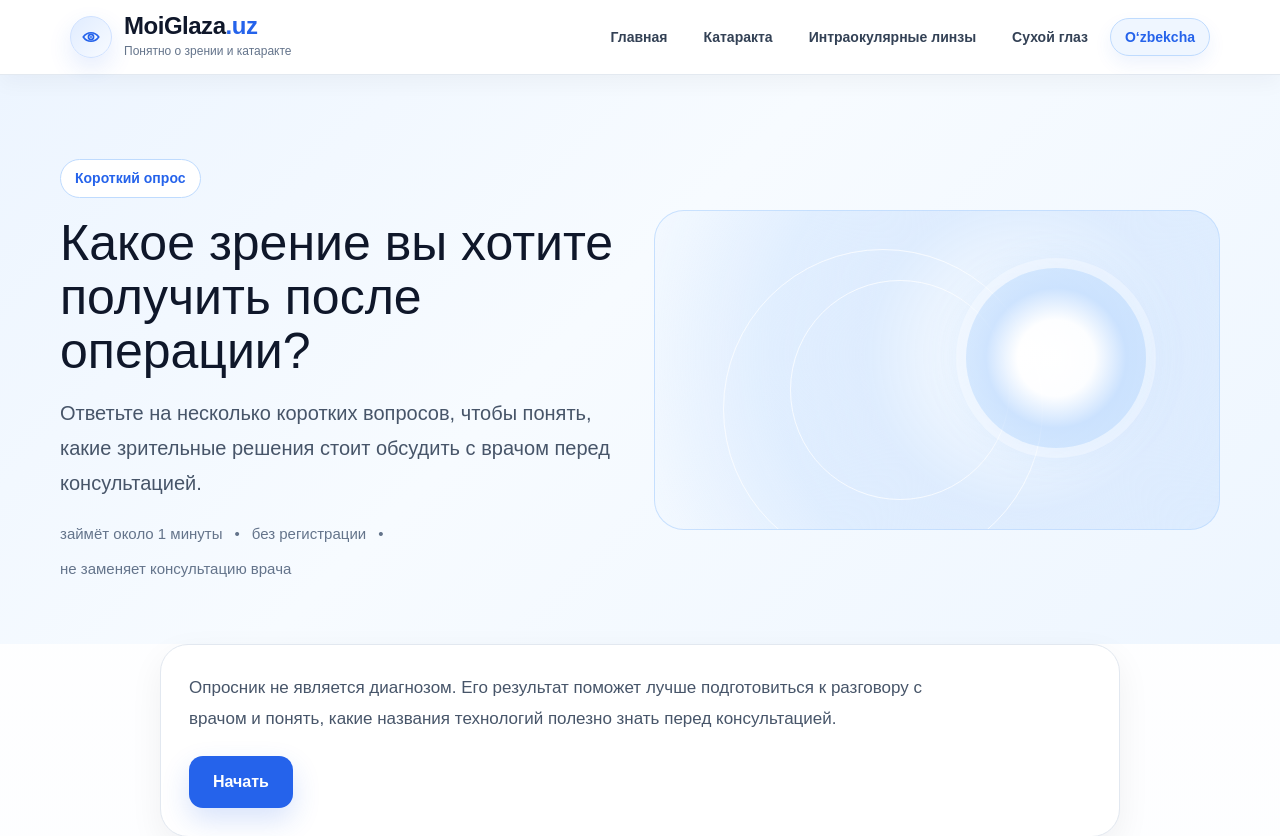
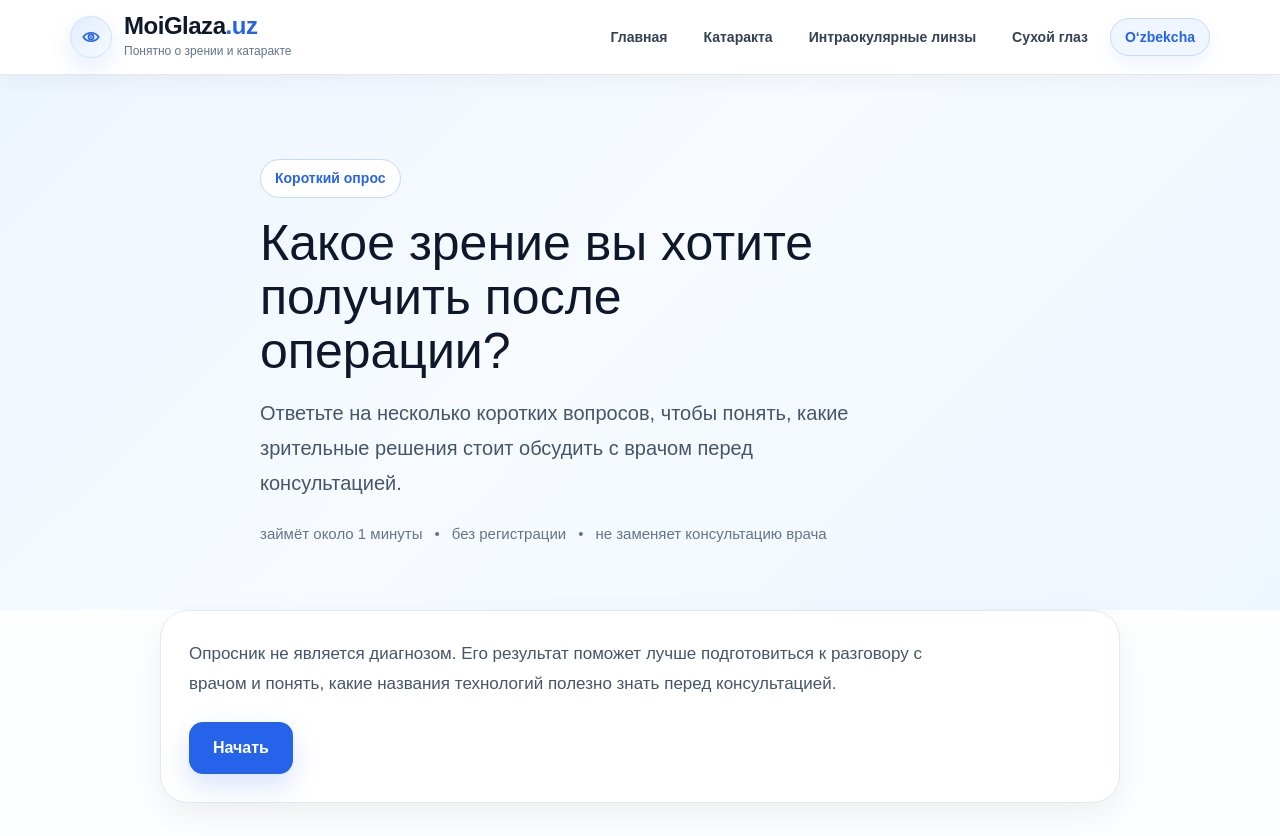
Before and after one commit to Amidro/moiglaza, a Next.js app: page /ru/start in a window 1280 px wide. Shown: the top 836 px of the page. Built offline with nearby package versions, Linux system fonts and the light colour scheme.

Commit message:
Update page.tsx

```diff
--- a/app/ru/start/page.tsx
+++ b/app/ru/start/page.tsx
@@ -24,7 +24,7 @@ type Answers = {
 };
 
 type ResultProfile = {
-  id: "distance" | "near" | "all_distances" | "between_edof_panoptix";
+  id: "distance" | "all_distances" | "between_edof_panoptix";
   priorityTitle: string;
   priorityText: string;
   technologyLabel: string;
@@ -87,9 +87,6 @@ function getResultProfile(answers: Answers): ResultProfile {
     [wantsPhone, wantsReading, wantsComputer, wantsDriving, wantsDaily].filter(Boolean)
       .length >= 2;
 
-  /**
-   * 1. Максимальная свобода от очков → PanOptix
-   */
   if (
     wantsMinimumGlasses &&
     (hasAllDay || manyNoGlassesSituations || nearOrScreenNeed)
@@ -105,9 +102,6 @@ function getResultProfile(answers: Answers): ResultProfile {
     };
   }
 
-  /**
-   * 2. Даль + среднее расстояние / экран / повседневный комфорт → EDOF
-   */
   if (
     intermediateNeed ||
     nearOrScreenNeed ||
@@ -125,9 +119,6 @@ function getResultProfile(answers: Answers): ResultProfile {
     };
   }
 
-  /**
-   * 3. Простое решение, приоритет вдаль, очки не смущают → Clareon IQ
-   */
   return {
     id: "distance",
     priorityTitle: "Хорошее зрение вдаль",
@@ -304,13 +295,8 @@ export default function StartPage() {
         >
           <div
             style={{
-              maxWidth: 1160,
-              margin: "0 auto",
-              display: "grid",
-              gridTemplateColumns:
-                "repeat(auto-fit, minmax(min(100%, 320px), 1fr))",
-              gap: 28,
-              alignItems: "center"
+              maxWidth: 760,
+              margin: "0 auto"
             }}
           >
             <div style={{ maxWidth: 620 }}>
@@ -358,55 +344,6 @@ export default function StartPage() {
                   <span>не заменяет консультацию врача</span>
                 </div>
               )}
-            </div>
-
-            <div
-              style={{
-                minHeight: 320,
-                borderRadius: 30,
-                background:
-                  "radial-gradient(circle at 65% 45%, rgba(255,255,255,0.95) 0%, rgba(219,234,254,0.88) 38%, rgba(191,219,254,0.38) 62%, rgba(239,246,255,0.15) 100%)",
-                border: "1px solid rgba(191,219,254,0.8)",
-                position: "relative",
-                overflow: "hidden"
-              }}
-            >
-              <div
-                style={{
-                  position: "absolute",
-                  top: "12%",
-                  left: "12%",
-                  width: 320,
-                  height: 320,
-                  borderRadius: "50%",
-                  border: "1px solid rgba(255,255,255,0.75)"
-                }}
-              />
-              <div
-                style={{
-                  position: "absolute",
-                  top: "22%",
-                  left: "24%",
-                  width: 220,
-                  height: 220,
-                  borderRadius: "50%",
-                  border: "1px solid rgba(255,255,255,0.75)"
-                }}
-              />
-              <div
-                style={{
-                  position: "absolute",
-                  right: "13%",
-                  top: "18%",
-                  width: 180,
-                  height: 180,
-                  borderRadius: "50%",
-                  background:
-                    "radial-gradient(circle at 50% 50%, rgba(255,255,255,0.96) 0%, rgba(255,255,255,0.82) 30%, rgba(191,219,254,0.72) 55%, rgba(147,197,253,0.28) 78%, rgba(96,165,250,0.06) 100%)",
-                  boxShadow:
-                    "0 0 0 10px rgba(255,255,255,0.32), 0 0 40px rgba(96,165,250,0.18)"
-                }}
-              />
             </div>
           </div>
         </section>
@@ -457,12 +394,7 @@ export default function StartPage() {
                   </button>
                 </div>
               ) : isComplete ? (
-                <div
-                  style={{
-                    display: "grid",
-                    gap: 18
-                  }}
-                >
+                <div style={{ display: "grid", gap: 18 }}>
                   <StepBadge>Результат опроса</StepBadge>
 
                   <div
```
